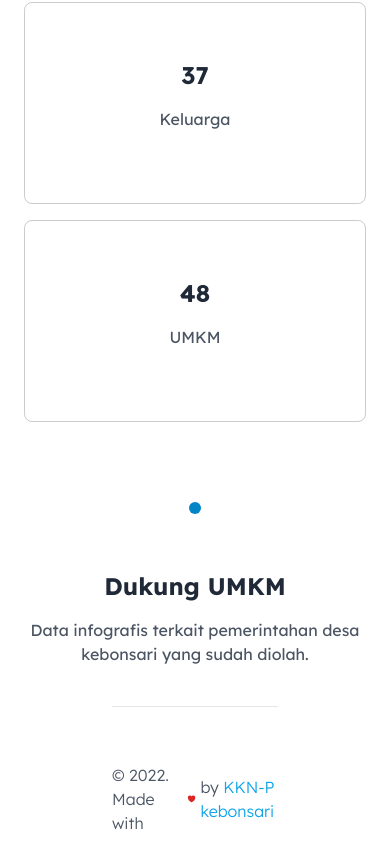
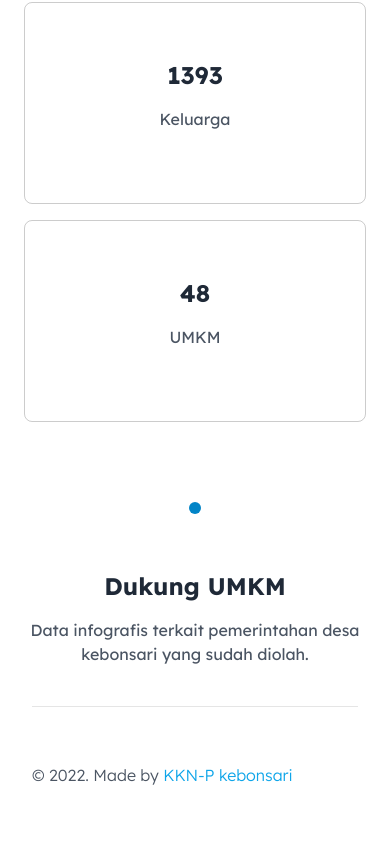
Before and after one commit to jagadyudha/kebonsari.site, a Next.js app: page / in a window 390 px wide. Shown: the part 1570-2437 px from the top of the page. After the commit the page ends 2413 px from the top, so only its background shows below. Built offline with nearby package versions, Linux system fonts and the light colour scheme; a web font is replaced by a local one.

Commit message:
feat: contact page

```diff
--- a/components/Infographics.tsx
+++ b/components/Infographics.tsx
@@ -1,33 +1,33 @@
-import React from "react";
+import React from 'react';
 
 const Data = [
-  { id: 1, name: "Wilayah Dusun", value: 4 },
-  { id: 2, name: "Penduduk", value: 275 },
-  { id: 3, name: "Keluarga", value: 37 },
-  { id: 4, name: "UMKM", value: 48 },
+  { id: 1, name: 'Wilayah Dusun', value: 69 },
+  { id: 2, name: 'Penduduk', value: 5451 },
+  { id: 3, name: 'Keluarga', value: 1393 },
+  { id: 4, name: 'UMKM', value: 48 },
 ];
 
 const Infographics = () => {
   return (
-    <section className="xl:px-32 md:px-12 px-6">
-      <div className="text-center xl:w-1/2 w-full pb-6 mx-auto">
-        <h2 className="md:text-4xl text-2xl font-bold text-gray-800">
+    <section className='xl:px-32 md:px-12 px-6'>
+      <div className='text-center xl:w-1/2 w-full pb-6 mx-auto'>
+        <h2 className='md:text-4xl text-2xl font-bold text-gray-800'>
           Infografis Desa
         </h2>
-        <p className="my-4 md:text-xl text-md text-gray-500">
+        <p className='my-4 md:text-xl text-md text-gray-500'>
           Data infografis terkait pemerintahan desa kebonsari yang sudah diolah.
         </p>
       </div>
-      <div className="grid xl:grid-cols-4 sm:grid-cols-2 grid-cols-1 xl:py-12 py-6 xl:gap-x-4 2xl:gap-x-6 gap-4">
+      <div className='grid xl:grid-cols-4 sm:grid-cols-2 grid-cols-1 xl:py-12 py-6 xl:gap-x-4 2xl:gap-x-6 gap-4'>
         {Data.map((item) => (
           <div
             key={item.id}
-            className="border border-black border-opacity-20 rounded-lg px-12 py-14 2xl:py-20 text-center"
+            className='border border-black border-opacity-20 rounded-lg px-12 py-14 2xl:py-20 text-center'
           >
-            <p className="md:text-4xl text-2xl font-bold text-gray-800">
+            <p className='md:text-4xl text-2xl font-bold text-gray-800'>
               {item.value}
             </p>
-            <p className="my-4 md:text-xl text-md text-gray-600">{item.name}</p>
+            <p className='my-4 md:text-xl text-md text-gray-600'>{item.name}</p>
           </div>
         ))}
       </div>
--- a/components/layout/footer.tsx
+++ b/components/layout/footer.tsx
@@ -1,21 +1,20 @@
 import React from 'react';
-import { IoHeartSharp } from 'react-icons/io5';
 
 const Footer = () => {
   return (
-    <footer className='py-14 mx-28 border-t border-t-black border-opacity-10'>
-      <div className='flex items-center font-light text-gray-600'>
-        <p>© {new Date().getFullYear()}. Made with</p>
-        <IoHeartSharp className='mx-1 text-lg text-red-600' />
-        <p>
-          by{' '}
+    <footer className='py-14 xl:mx-28 mx-8 border-t border-t-black border-opacity-10'>
+      <div className='items-center font-light text-gray-600'>
+        <span>
+          © {new Date().getFullYear()}. Made by{' '}
           <a
+            target={'_blank'}
+            rel={'noopener noreferrer'}
             href='https://www.instagram.com/kkn22.kebonsari/'
             className='text-sky-500 hover:underline'
           >
             KKN-P kebonsari
           </a>
-        </p>
+        </span>
       </div>
     </footer>
   );
--- a/components/layout/navbar.tsx
+++ b/components/layout/navbar.tsx
@@ -1,43 +1,43 @@
-import { Fragment } from "react";
-import { Popover, Transition } from "@headlessui/react";
-import { GiHamburgerMenu } from "react-icons/gi";
-import { VscChromeClose } from "react-icons/vsc";
-import Link from "next/link";
-import { useRouter } from "next/router";
+import { Fragment } from 'react';
+import { Popover, Transition } from '@headlessui/react';
+import { GiHamburgerMenu } from 'react-icons/gi';
+import { VscChromeClose } from 'react-icons/vsc';
+import Link from 'next/link';
+import { useRouter } from 'next/router';
 
 const navigation = [
-  { name: "Beranda", href: "/" },
-  { name: "Infografis", href: "/#infografis" },
-  { name: "UMKM", href: "/#" },
-  { name: "Kontak", href: "/#" },
+  { name: 'Beranda', href: '/' },
+  { name: 'Infografis', href: '/#infografis' },
+  { name: 'UMKM', href: '/#' },
+  { name: 'Kontak', href: '/contact' },
 ];
 
 const Navbar = () => {
   const router = useRouter();
   return (
-    <nav className="sticky top-0 z-50 bg-white border-black border-b border-opacity-10">
+    <nav className='sticky top-0 z-50 bg-white border-black border-b border-opacity-10'>
       <Popover>
         <div>
-          <div className="flex sm:mx-20 mx-2 text-center sm:text-right sm:py-6 py-3 items-center justify-between px-5">
-            <div className="flex items-center flex-grow flex-shrink-0 lg:flex-grow-0">
-              <div className="flex items-center justify-between w-full md:w-auto">
-                <div className="flex items-center">
-                  <img src="/assets/images/logo.png" />
+          <div className='flex sm:mx-20 mx-2 text-center sm:text-right sm:py-6 py-3 items-center justify-between px-5'>
+            <div className='flex items-center flex-grow flex-shrink-0 lg:flex-grow-0'>
+              <div className='flex items-center justify-between w-full md:w-auto'>
+                <div className='flex items-center'>
+                  <img src='/assets/images/logo.png' />
                 </div>
-                <div className="-mr-2 flex items-center md:hidden">
-                  <Popover.Button className="bg-white rounded-md p-2 inline-flex items-center justify-center text-gray-300 hove:bg-opacity-80">
-                    <GiHamburgerMenu className="text-lg text-black" />
+                <div className='-mr-2 flex items-center md:hidden'>
+                  <Popover.Button className='bg-white rounded-md p-2 inline-flex items-center justify-center text-gray-300 hove:bg-opacity-80'>
+                    <GiHamburgerMenu className='text-lg text-black' />
                   </Popover.Button>
                 </div>
               </div>
             </div>
-            <div className="hidden md:block md:ml-10 md:pr-4 md:space-x-8">
+            <div className='hidden md:block md:ml-10 md:pr-4 md:space-x-8'>
               {navigation.map((item) => (
                 <Link key={item.name} href={item.href}>
                   {item.href === router.asPath ? (
-                    <a className="font-medium text-sky-500">{item.name}</a>
+                    <a className='font-medium text-sky-500'>{item.name}</a>
                   ) : (
-                    <a className="font-medium text-gray-600">{item.name}</a>
+                    <a className='font-medium text-gray-600'>{item.name}</a>
                   )}
                 </Link>
               ))}
@@ -47,39 +47,39 @@ const Navbar = () => {
 
         <Transition
           as={Fragment}
-          enter="duration-150 ease-out"
-          enterFrom="opacity-0 scale-95"
-          enterTo="opacity-100 scale-100"
-          leave="duration-100 ease-in"
-          leaveFrom="opacity-100 scale-100"
-          leaveTo="opacity-0 scale-95"
+          enter='duration-150 ease-out'
+          enterFrom='opacity-0 scale-95'
+          enterTo='opacity-100 scale-100'
+          leave='duration-100 ease-in'
+          leaveFrom='opacity-100 scale-100'
+          leaveTo='opacity-0 scale-95'
         >
           <Popover.Panel
             focus
-            className="absolute z-10 top-0 inset-x-0 p-2 transition transform origin-top-right md:hidden"
+            className='absolute z-10 top-0 inset-x-0 p-2 transition transform origin-top-right md:hidden'
           >
-            <div className="rounded-lg shadow-md bg-white ring-1 overflow-hidden">
-              <div className="float-right px-5 pt-4 flex items-center justify-between">
-                <div className="-mr-2">
-                  <Popover.Button className="bg-white rounded-md p-2 inline-flex items-center justify-center">
-                    <VscChromeClose className="text-lg text-black" />
+            <div className='rounded-lg shadow-md bg-white ring-1 overflow-hidden'>
+              <div className='float-right px-5 pt-4 flex items-center justify-between'>
+                <div className='-mr-2'>
+                  <Popover.Button className='bg-white rounded-md p-2 inline-flex items-center justify-center'>
+                    <VscChromeClose className='text-lg text-black' />
                   </Popover.Button>
                 </div>
               </div>
-              <div className="px-4 pt-2 pb-3 space-y-1">
+              <div className='px-4 pt-2 pb-3 space-y-1'>
                 {navigation.map((item) => (
                   <Link key={item.name} href={item.href}>
                     {item.href === router.asPath ? (
                       <a
                         href={item.href}
-                        className="block px-3 py-2 rounded-md text-base font-normal text-sky-500"
+                        className='block px-3 py-2 rounded-md text-base font-normal text-sky-500'
                       >
                         {item.name}
                       </a>
                     ) : (
                       <a
                         href={item.href}
-                        className="block px-3 py-2 rounded-md text-base font-normal text-gray-800"
+                        className='block px-3 py-2 rounded-md text-base font-normal text-gray-800'
                       >
                         {item.name}
                       </a>
--- /dev/null
+++ b/pages/contact.tsx
@@ -0,0 +1,31 @@
+import React from 'react';
+
+const Contact = () => {
+  return (
+    <main className='mx-5'>
+      <div className='text-center xl:mt-20 mt-5 mb-10'>
+        <h1 className='font-sans font-bold text-gray-800 sm:text-4xl text-2xl my-2'>
+          Kontak
+        </h1>
+        <p className='text-gray-600 sm:text-lg text-md mx-auto max-w-2xl border-b pb-3'>
+          Telepon: (031) 8945235
+        </p>
+        <p className='text-gray-600 sm:text-lg text-md mx-auto max-w-2xl pt-3'>
+          Jl. Kebonsari RT.26 RW.04 Kebonsari, Kebonsari, Bulusidokare, Kec.
+          Sidoarjo, Kabupaten Sidoarjo, Jawa Timur 61214
+        </p>
+      </div>
+      <div className='sm:mb-28 sm:mx-24 h-[80vh] mb-10'>
+        <iframe
+          className='rounded-lg'
+          src='https://www.google.com/maps/embed?pb=!1m14!1m8!1m3!1d3956.030929557593!2d112.719381!3d-7.4618301!3m2!1i1024!2i768!4f13.1!3m3!1m2!1s0x2dd7e6d2411b95d1%3A0x663ae7184d9a4ba4!2sBalai%20RW%20Kebonsari!5e0!3m2!1sid!2sid!4v1645855829168!5m2!1sid!2sid'
+          width='100%'
+          height='100%'
+          loading='lazy'
+        />
+      </div>
+    </main>
+  );
+};
+
+export default Contact;
```
